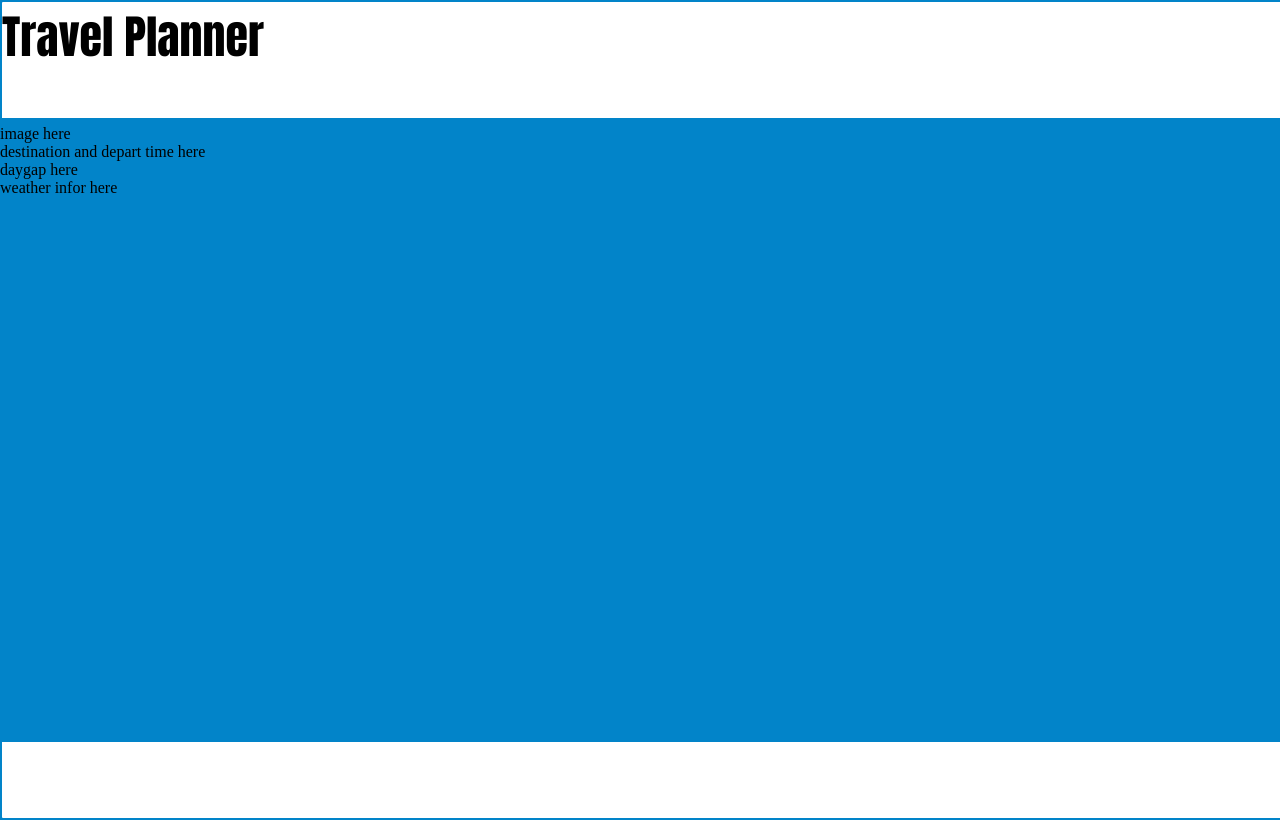
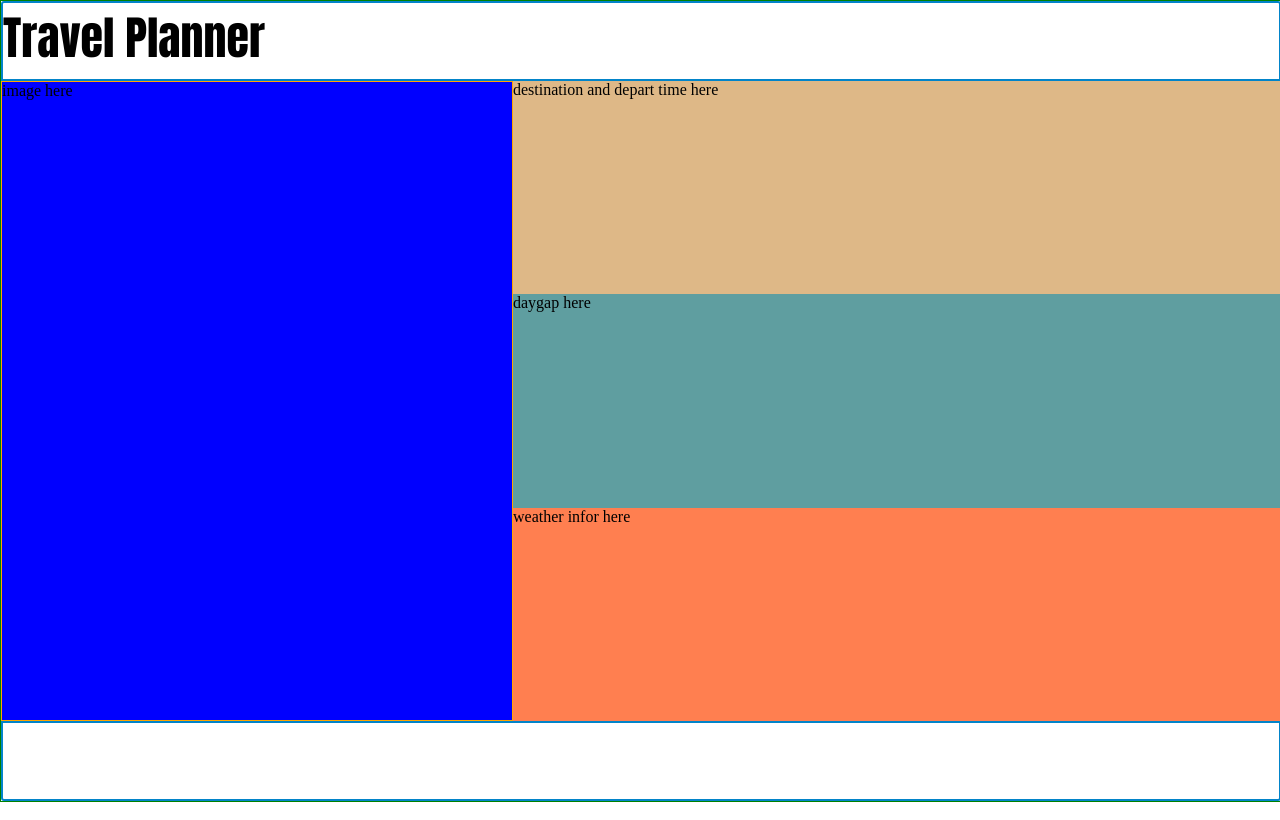
Before and after one commit to willbui69/travel, a website built with webpack: page src/client/views/result.html in a window 1280 px wide. Built offline with nearby package versions, Linux system fonts and the light colour scheme.

Commit message:
style result.html

```diff
--- a/src/client/js/resultHandler.js
+++ b/src/client/js/resultHandler.js
@@ -3,9 +3,9 @@ async function insertServerData() {
     const serverData = await getData('/get');
 
     //Update the UI
-    document.getElementById('result-image').innerHTML = `<img style="width: 100vw; height: 30vh;" src="${serverData.imageLink}" alt="${serverData.cityName} city">`
-    document.getElementById('result-destination').innerHTML = `<p style="font-family:'Times New Roman'; font-size: 24px; color: white; margin-left: 5px;"><b>My trip to: ${serverData.cityName}<br>
-                                                               Departing: ${serverData.departDate} </b></p>`
+    document.getElementById('result-destination').innerHTML = `<p>My trip to: ${serverData.cityName}, ${serverData.countryName} <br>
+                                                                  Departing: ${serverData.departDate}</p>`
+    document.getElementById('result-image').innerHTML = `<img style="margin: 5px;"; src="${serverData.imageLink}" alt="${serverData.cityName} city" width="450px" height="620px">`
     document.getElementById('result-dategap').innerHTML = `<p style="font-family:'Times New Roman'; font-size: 20px; color: white; margin-left: 5px;">${serverData.cityName}, ${serverData.countryName} is ${serverData.dateGap} days away</p>`
     document.getElementById('result-weather').innerHTML = `<p style="font-family:'Times New Roman'; font-size: 20px; color: white; margin-left: 5px;">Typical weather for then is:<br>
                                                             <span style="font-family:'Times New Roman'; font-size: 18px; color: white; margin-left: 5px;">Temperature: ${serverData.temp}</span><br>
--- a/src/client/styles/base.scss
+++ b/src/client/styles/base.scss
@@ -13,7 +13,7 @@ html, body {
 .container {
     display: grid;
     grid-template-columns: 100%;
-    grid-template-rows: 15% auto 10%;
+    grid-template-rows: 10% auto 10%;
     grid-template-areas:
     "header"
     "main"
@@ -38,46 +38,44 @@ html, body {
 }
 
 //Base for result.html page
-
 .result-body-container {
     display: grid;
     grid-template-columns: 100%;
-    grid-template-rows: 15% auto 10%;
+    grid-template-rows: 10% auto 10%;
     grid-template-areas:
     "header"
     "main"
-    "footer";
+    "footer"
+    ;
+    border: 1px solid green;
+    main {
+        display: grid;
+        grid-template-columns: 40% 60%;
+        grid-template-rows: repeat(3, 1fr);
+        grid-template-areas:
+        "image des"
+        "image dategap"
+        "image weather";
+    }
 }
 
-//Use for small screen (mobile screens)
- .result-body-container {
-     display: grid;
-     grid-template-columns: 100%;
-     grid-template-rows: 15% 25% 10% 10% 30% 10%;
-     grid-template-areas:
-     "header"
-     "image"
-     "destination"
-     "daygap"
-     "weather"
-     "footer";
-     grid-gap: 5px;
-     background-color: #0284C9;
- }
+#result-image {
+    grid-area: image;
+    background-color: blue;
+    border: 1px solid orange;
+}
 
-// //Display for larger screens
- @media only screen and (min-width: 600px){
-     .result-body-container {
-         display: grid;
-         grid-template-columns: 40% 60%;
-         grid-template-rows: 15% 20% 15% 40% 10%;
-         grid-template-areas:
-         "header header"
-         "image destination"
-         "image daygap"
-         "image weather"
-         "footer footer";
-         background-color: #0284C9;
-         grid-gap: 5px;
-     }
- }
+#result-destination {
+    grid-area: des;
+    background-color:burlywood;
+}
+
+#result-dategap {
+    grid-area: dategap;
+    background-color: cadetblue;
+}
+
+#result-weather {
+    grid-area: weather;
+    background-color: coral;
+}
--- a/src/client/styles/main.scss
+++ b/src/client/styles/main.scss
@@ -57,10 +57,10 @@ button {
     border-radius: 3px;
 }
 
-@media only screen and (min-width: 390px){
+@media (min-width: 360px){
     .form-container {
         text-align: center;
-        margin-top: 15%;
+        margin-top: 20vh;
         label {
             font-family: 'Times New Roman', Times, serif;
             font-size: 26px;
@@ -68,19 +68,3 @@ button {
         }
     }
 }
-
-#result-image {
-    grid-area: image;
-}
-
-#result-destination {
-    grid-area: destination;
-}
-
-#result-dategap {
-    grid-area: daygap;
-}
-
-#result-weather {
-    grid-area: weather;
-}
--- a/src/client/views/result.html
+++ b/src/client/views/result.html
@@ -8,12 +8,10 @@
  <body class="result-body-container">
   <header>Travel Planner</header>
   <main>
-      <div>
-          <div id="result-image">image here</div>
-          <div id="result-destination">destination and depart time here</div>
-          <div id="result-dategap">daygap here</div>
-          <div id="result-weather">weather infor here</div>
-      </div>
+        <div id="result-image">image here</div>
+        <div id="result-destination">destination and depart time here</div>
+        <div id="result-dategap">daygap here</div>
+        <div id="result-weather">weather infor here</div>
   </main>
   <footer></footer>
 </body>
```
Also changed, not shown: dist/index.js, dist/result.html, dist/result.js.
